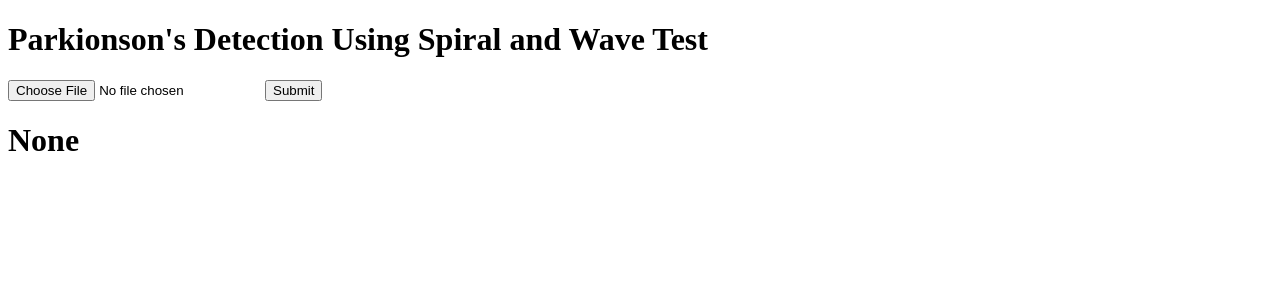
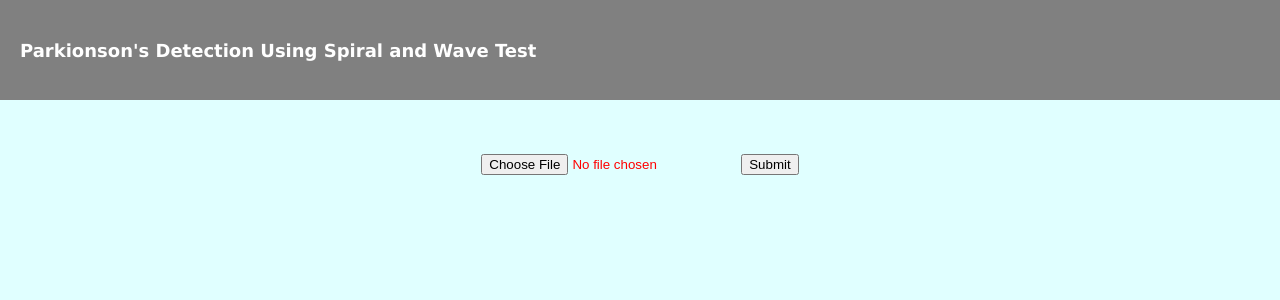
Before and after one commit to siddu6003/ParkinsonsPrediction, a Flask app: page /upload in a window 1280 px wide. Shown: the top 300 px of the page. Run offline with Flask 2, Linux system fonts and the light colour scheme; parts of the project's set-up code (start-up, migrations or seed data) failed here and were passed over.

Commit message:
final style

```diff
--- a/static/index.css
+++ b/static/index.css
@@ -0,0 +1,42 @@
+body{
+    margin: 0%;
+    padding: 0%;
+    background-color:#e0ffff;
+}
+#top{
+   background-color: grey;
+   display: flex;
+   align-items: center;
+   height: 100px;
+}
+#second{
+    display: flex;
+    justify-content: center;
+    align-items: center;
+    margin-top: 100px;
+}
+.bn{
+    height: 100px;
+    width : 300px;
+    background-color: blue;
+    font:30px;
+    color: green;
+    margin-right: 100px;
+}
+#title{
+    font-family: Verdana, Geneva, Tahoma, sans-serif;
+    font-size: large;
+    font-weight: bolder;
+    color: white;
+    margin-left: 20px;
+}
+#mid{
+    font-family: Verdana, Geneva, Tahoma, sans-serif;
+    font-size: 20px;
+    font-weight: bolder;
+    color: red;
+    display: flex;
+    justify-content: center;
+    align-items: center;
+    margin-top: 50px;
+}
--- a/templates/index.html
+++ b/templates/index.html
@@ -1,13 +1,14 @@
 <!DOCTYPE html>
 <html lang="en">
     <head>
-        <title></title>
+        <title>Prediction</title>
+        <link rel="stylesheet" href="/static/index.css">
     </head>
     <body>
-        <div>
-            <h1>Parkionson's Detection Using Spiral and Wave Test</h1>
+        <div id="top">
+            <h1 id="title">Parkionson's Detection Using Spiral and Wave Test</h1>
         </div>
-        <div>
+        <div id="mid">
             <form method="post" enctype="multipart/form-data" action="/submit">
                 <input type="file" name="file">
                 <input type="submit" value="Submit">
@@ -24,11 +25,12 @@
                 </select>
                 {% endif %}
             </form>
-            <h1>{{name}}</h1>
+        </div>
             {% if prediction %}
+            <div id="second">
             <img src="{{img_path}}" height="400px" width="400px">
             <h2>Predicted output of {{model}} is : <i>{{prediction}}</i> </h2>
+        </div>
             {% endif %}
-        </div>
     </body>
 </html>
```
Also changed, not shown: static/home.css (+9 -8 lines).
